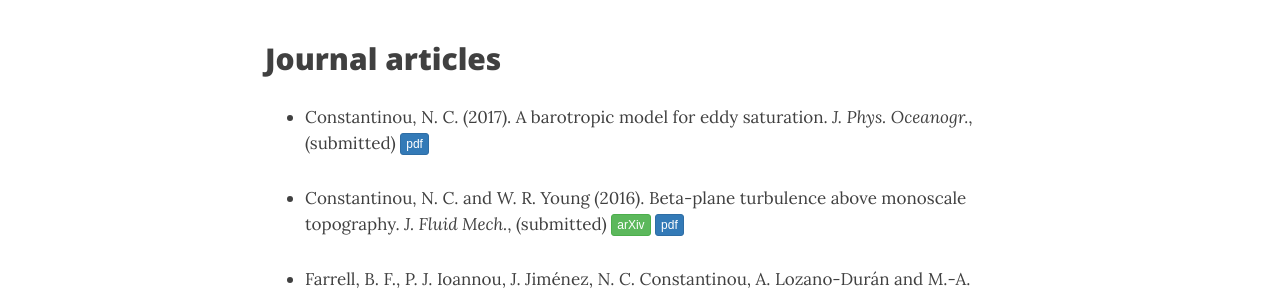
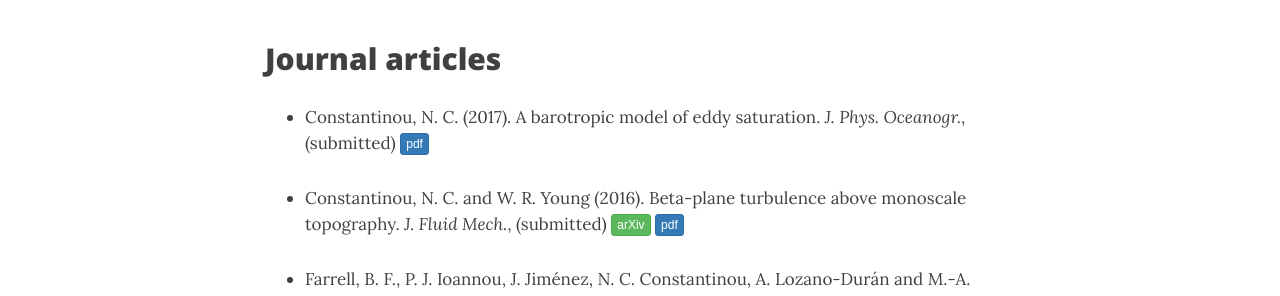
Before and after one commit to navidcy/navidcy.github.io, a Jekyll site: the page built from publications.md, in a window 1280 px wide and 900 px high. Shown: the part 204-500 px from the top of the window. Built offline with Jekyll 4.4.1, drawn with Linux system fonts in a browser that asks for light colours; nearby versions of some CDN libraries.

Commit message:
typo in JPO title

```diff
--- a/publications.md
+++ b/publications.md
@@ -6,7 +6,7 @@ title: Publications
 
 ## Journal articles
 
-- Constantinou, N. C. (2017). A barotropic model for eddy saturation. _J. Phys. Oceanogr._, (submitted) <!--[<span class="btn btn-success btn-xs{{end}}" style="font-family:sans-serif;">arXiv</span>][arXiv:1703.XXXXX]{:target="_blank"}--> [<span class="btn btn-primary btn-xs{{end}}" style="font-family:sans-serif;">pdf</span>][eddysaturation]
+- Constantinou, N. C. (2017). A barotropic model of eddy saturation. _J. Phys. Oceanogr._, (submitted) <!--[<span class="btn btn-success btn-xs{{end}}" style="font-family:sans-serif;">arXiv</span>][arXiv:1703.XXXXX]{:target="_blank"}--> [<span class="btn btn-primary btn-xs{{end}}" style="font-family:sans-serif;">pdf</span>][eddysaturation]
 
 
 - Constantinou, N. C. and W. R. Young (2016). Beta-plane turbulence above monoscale topography. _J. Fluid Mech._, (submitted) [<span class="btn btn-success btn-xs{{end}}" style="font-family:sans-serif;">arXiv</span>][arXiv:1612.03374]{:target="_blank"} [<span class="btn btn-primary btn-xs{{end}}" style="font-family:sans-serif;">pdf</span>][topo-1layer]
```
